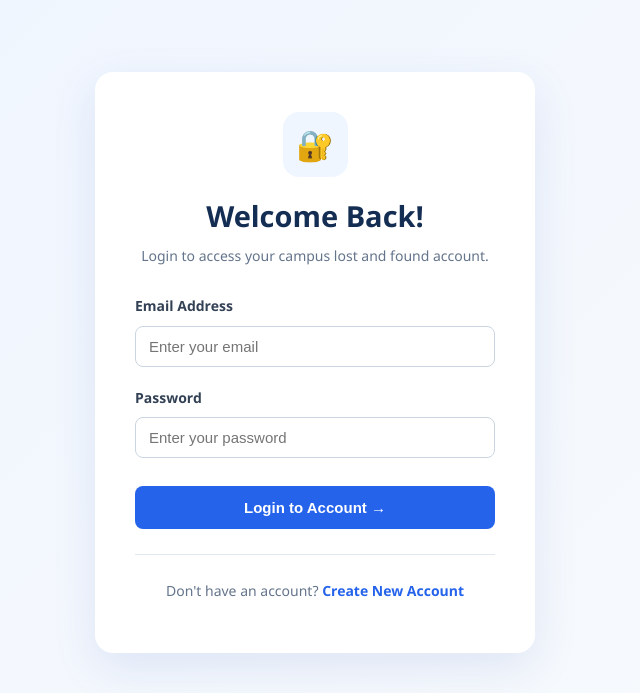
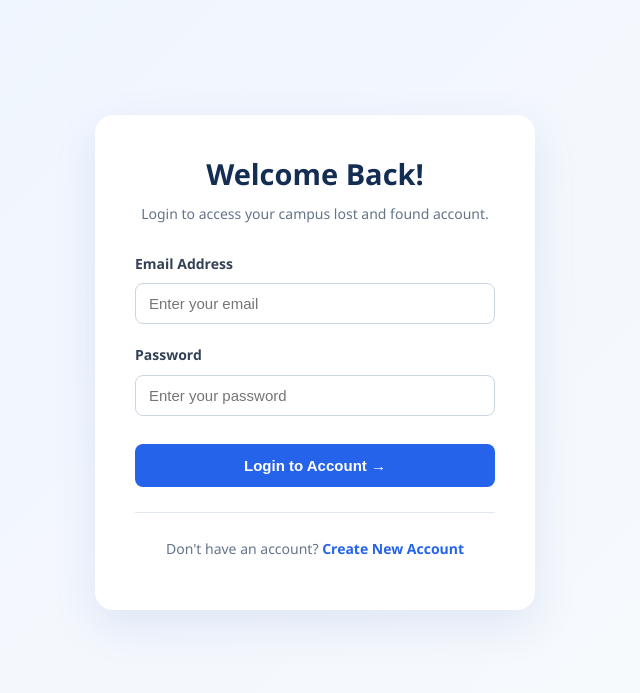
Before and after one commit to shivam121214/lost_found, a Django app: page /accounts/login/ in a window 1280 px wide. Shown: the part 75-768 px from the top of the page, without its empty margins (325-965 px from the left). Run offline with Django 5.2, Linux system fonts and the light colour scheme.

Commit message:
small changes

```diff
--- a/accounts/templates/accounts/login.html
+++ b/accounts/templates/accounts/login.html
@@ -18,8 +18,6 @@
     <main class="auth-container">
 
         <div class="auth-card">
-
-            <div class="auth-icon">🔐</div>
 
             <h2>Welcome Back!</h2>
             <p class="auth-subtitle">
```
